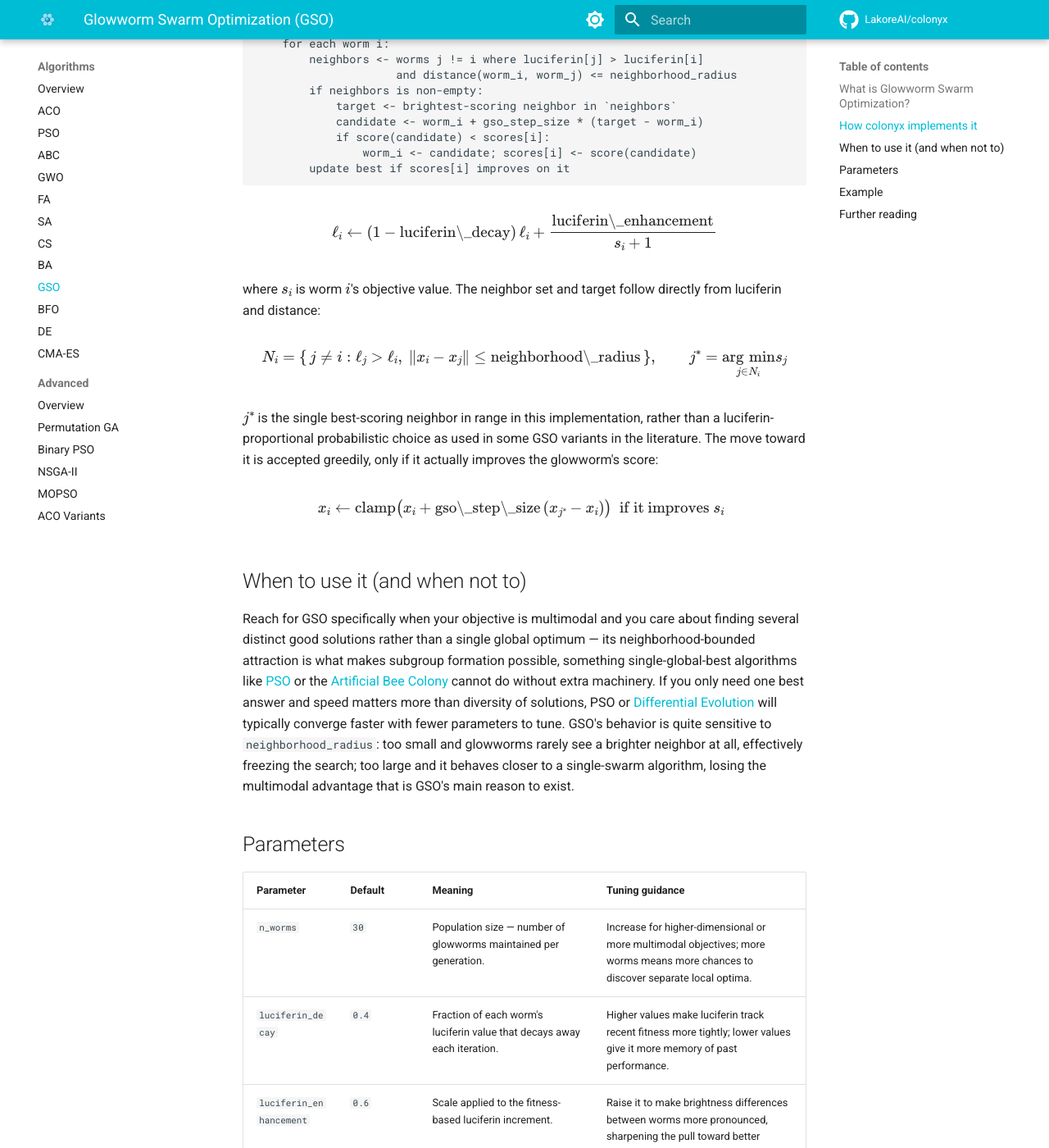
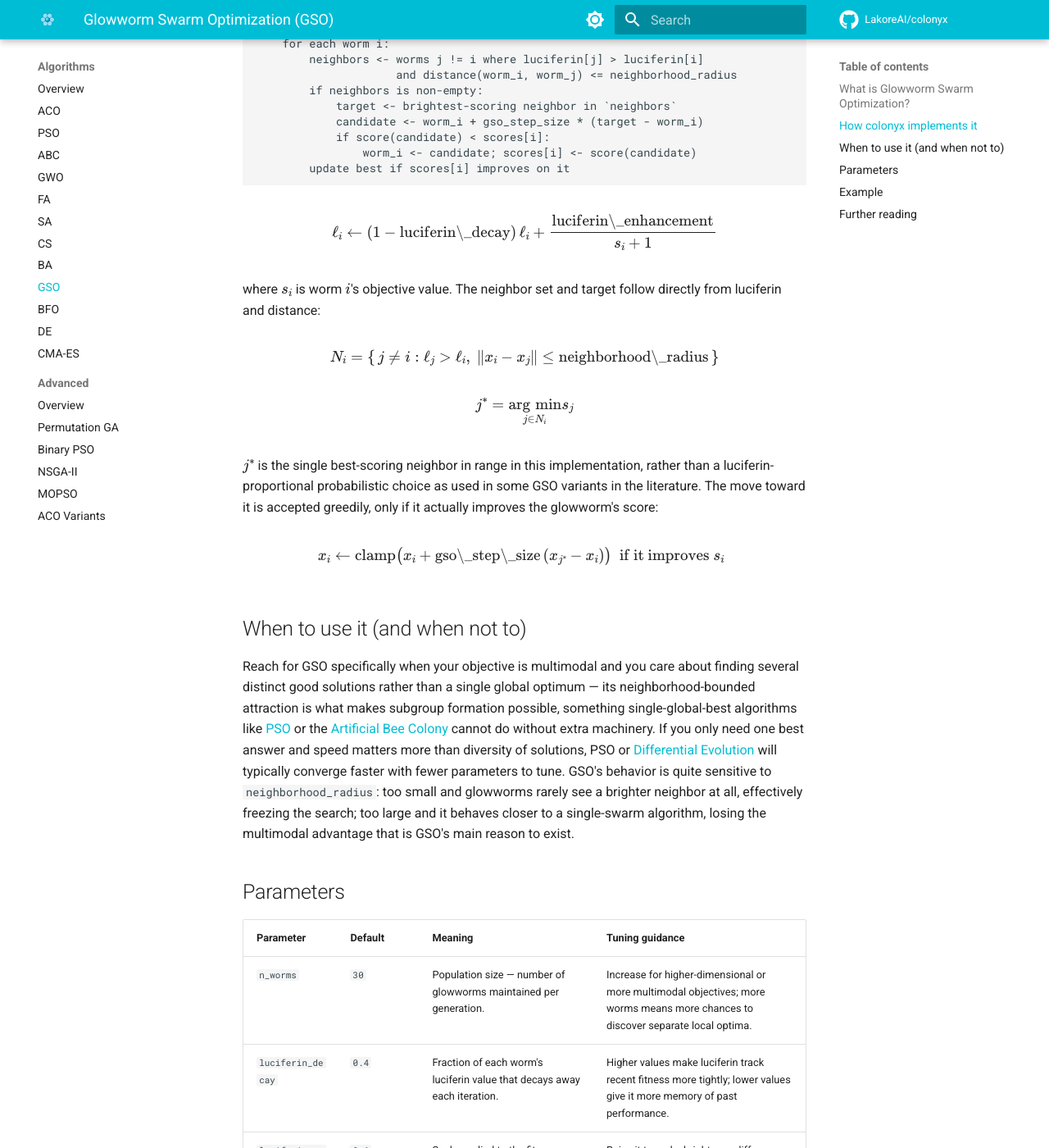
Before and after one commit to LakoreAI/colonyx, an MkDocs documentation site: the page built from docs/algorithms/gso.md, in a window 1280 px wide and 1400 px high, scrolled down 1132 px. Shown: the whole window at 82% size. Built offline with MkDocs 1.6.1 and Material for MkDocs 9.7.7, drawn with Linux system fonts in a browser that asks for light colours; comment, search, counter and statistics services are not loaded; some of the changed lines change nothing that is shown.

Commit message:
docs: configure MathJax support, add math overflow stylesheet, and fix GSO formula split

```diff
--- a/docs/algorithms/gso.md
+++ b/docs/algorithms/gso.md
@@ -45,7 +45,10 @@
 where \(s_i\) is worm \(i\)'s objective value. The neighbor set and target follow directly from luciferin and distance:
 
 $$
-N_i = \{\, j \neq i : \ell_j > \ell_i,\ \lVert x_i - x_j \rVert \le \text{neighborhood\_radius} \,\}, \qquad
+N_i = \{\, j \neq i : \ell_j > \ell_i,\ \lVert x_i - x_j \rVert \le \text{neighborhood\_radius} \,\}
+$$
+
+$$
 j^* = \operatorname*{arg\,min}_{j \in N_i} s_j
 $$
 
--- /dev/null
+++ b/docs/javascripts/mathjax.js
@@ -0,0 +1,19 @@
+window.MathJax = {
+  tex: {
+    inlineMath: [["\\(", "\\)"]],
+    displayMath: [["\\[", "\\]"]],
+    processEscapes: true,
+    processEnvironments: true
+  },
+  options: {
+    ignoreHtmlClass: ".*|",
+    processHtmlClass: "arithmatex"
+  }
+};
+
+document$.subscribe(() => {
+  MathJax.startup.output.clearCache();
+  MathJax.typesetClear();
+  MathJax.texReset();
+  MathJax.typesetPromise();
+});
--- /dev/null
+++ b/docs/stylesheets/extra.css
@@ -0,0 +1,7 @@
+/* MathJax's CHTML output doesn't wrap: a long display equation (common on
+   the algorithm pages) can otherwise overflow the content column and get
+   clipped instead of scrolling, especially on narrow viewports. */
+mjx-container {
+  overflow-x: auto;
+  overflow-y: hidden;
+}
--- a/mkdocs.yml
+++ b/mkdocs.yml
@@ -57,7 +57,11 @@
       permalink: true
 
 extra_javascript:
+  - javascripts/mathjax.js
   - https://cdn.jsdelivr.net/npm/mathjax@3/es5/tex-mml-chtml.js
+
+extra_css:
+  - stylesheets/extra.css
 
 extra:
   social:
```
